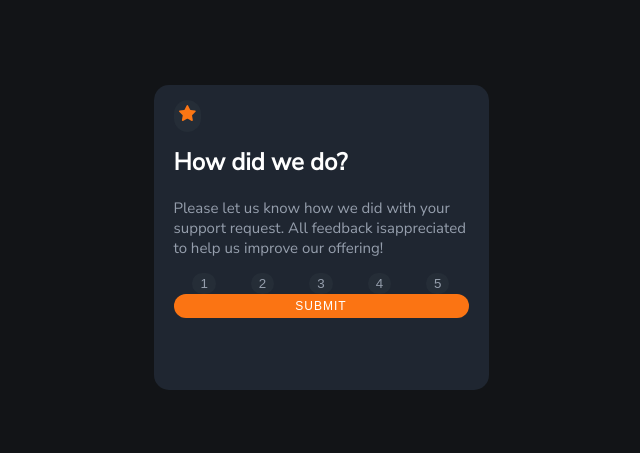
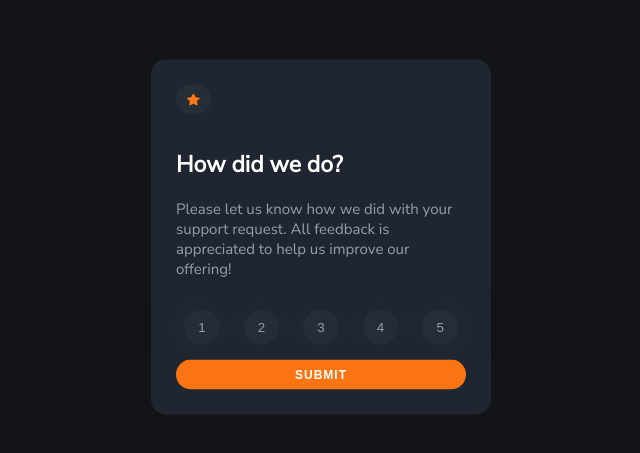
Before and after one commit to Yarden-Tal/Frontend-Mentor-Rating-Component, a Nuxt app: page / in a window 1280 px wide. Shown: the part 163-616 px from the top of the page, without its empty margins (319-959 px from the left). Built offline with nearby package versions, Linux system fonts and the light colour scheme.

Commit message:
Style update

```diff
--- a/app.vue
+++ b/app.vue
@@ -65,8 +65,9 @@ $desktop: 1440px;
   display: flex;
   flex-direction: column;
   align-items: center;
+  justify-content: center;
   background-color: $card-bg;
-  padding: 20px;
+  padding: 25px;
   border-radius: 15px;
 }
 
@@ -88,31 +89,56 @@ body {
   display: flex;
 }
 
+h1, h2 {
+  font-size: 23px;
+}
+
 p {
   font-size: $body-font-size;
 }
 
+section {
+  width: 100%;
+}
+
 #__nuxt {
-  margin: auto auto;
+  position: absolute;
+    left: 50%;
+    top: 50%;
+    transform: translate(-50%, -50%);
 }
 
 .main-container {
-  display: flex;
-  justify-content: space-between;
-  width: 335px;
+  width: 340px;
+  min-height: 305px;
   &__inner {
+    min-width: 340px;
     min-height: 305px;
     height: 100%;
     @include card-style;
   }
 }
 .survey-view {
+  min-height: 305px;
+  display: flex;
+  flex-direction: column;
+  align-items: center;
+  justify-content: space-evenly;
+  gap: 15px;
   background-color: $card-bg;
   .star-icon-section {
+    justify-content: center;
+    align-self: flex-start;
     & .star-container {
+      display: flex;
+      flex-direction: column;
+      align-items: center;
       background-color: $star-bg;
-      padding: 5px;
+      padding: 9px;
       @include btn-radius;
+      & img {
+        width: 75%;
+      }
     }
   }
   & .text-section {
@@ -128,25 +154,34 @@ p {
     justify-content: space-evenly;
     gap: 1rem;
     & .ranking-btn {
+      transition: all 0.2s ease;
+      padding: 8px 12px;
       background-color: $star-bg;
       color: $txt-color;
+      box-shadow: 0px 0px 37px 0px $star-bg;
+      -webkit-box-shadow: 0px 0px 37px 0px $star-bg;
+      -moz-box-shadow: 0px 0px 37px 0px $star-bg;
       @include btn-radius;
       cursor: pointer;
       &:hover {
         background-color: $btn-bg;
         color: $title-color;
+        transition: all 0.3s ease-in-out;
       }
     }
   }
-  & form {
-    width: 100%;
+
+  .form-section {
+    & form {
     .submit-btn {
+      font-weight: $body-font-weight-bold;
+      transition: all 0.2s ease;
       @include btn-radius;
       letter-spacing: 1px;
       width: 100%;
       background-color: $orange;
       color: $title-color;
-      padding: 3px 40px;
+      padding: 6px 40px;
       font-size: 12px;
       cursor: pointer;
       &:hover {
@@ -154,19 +189,22 @@ p {
         color: $orange;
       }
     }
-  }
+  }}
 }
 
 .thanks-view {
-  /* @include card-style; */
-
+  min-height: 305px;
   text-align: center;
+  display: flex;
+  flex-direction: column;
+  justify-content: space-between;
   & .img-section {
 
   }
   & .choice-section {
     & > span {
       background-color: $star-bg;
+      padding: 4px 16px;
       @include btn-radius;
       color: $orange;
     }
--- a/components/RankingButtons.vue
+++ b/components/RankingButtons.vue
@@ -1,13 +1,16 @@
 <template>
+  <div class="ranking-btn-container"
+  v-for="num in numsArray"
+  :key="num"
+  @click="handleClick(num)"
+  >
   <button
   :class="{ 'orange-bg' : num + 1 === selected}"
-    class="ranking-btn"
-    v-for="num in numsArray"
-    :key="num"
-    @click="handleClick(num)"
-  >
-    {{ num + 1 }}
+  class="ranking-btn"
+    >
+      {{ num + 1 }}
   </button>
+  </div>
 </template>
 
 <script setup lang="ts">
--- a/components/SurveyView.vue
+++ b/components/SurveyView.vue
@@ -1,10 +1,10 @@
 <template>
   <div class="survey-view">
-    <section class="star-icon-section">
+    <div class="star-icon-section">
       <span class="star-container">
         <img src="/images/icon-star.svg" alt="Star" />
       </span>
-    </section>
+    </div>
     <section class="text-section">
       <h1>{{ title }}</h1>
       <p>{{ text }}</p>
@@ -12,7 +12,7 @@
     <section class="nums-section">
       <RankingButtons />
     </section>
-    <section>
+    <section class="form-section">
       <form @submit.prevent="$emit('submit')">
         <button class="submit-btn" type="submit">SUBMIT</button>
       </form>
@@ -23,5 +23,5 @@
 <script setup lang="ts">
 const title: string = "How did we do?";
 const text: string =
-  "Please let us know how we did with your support request. All feedback isappreciated to help us improve our offering!";
+  "Please let us know how we did with your support request. All feedback is appreciated to help us improve our offering!";
 </script>
```
